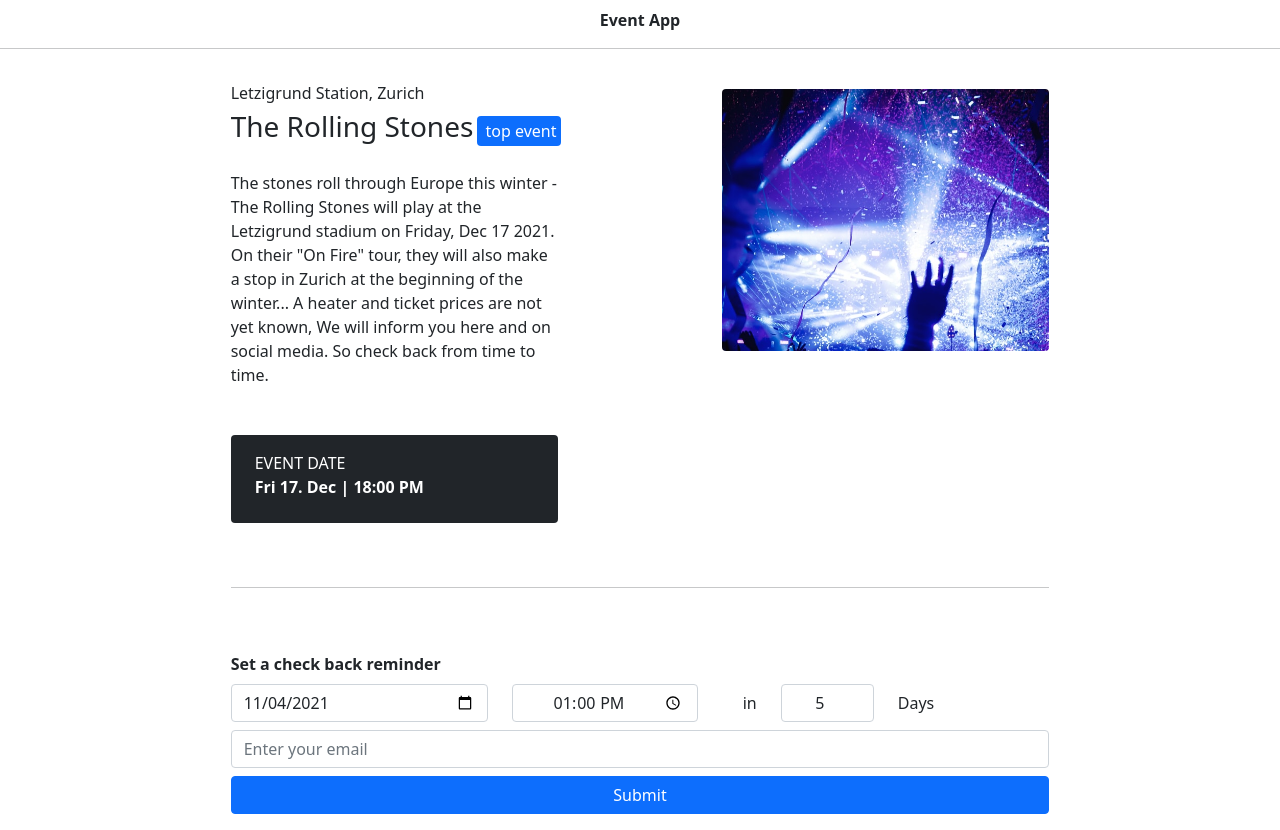
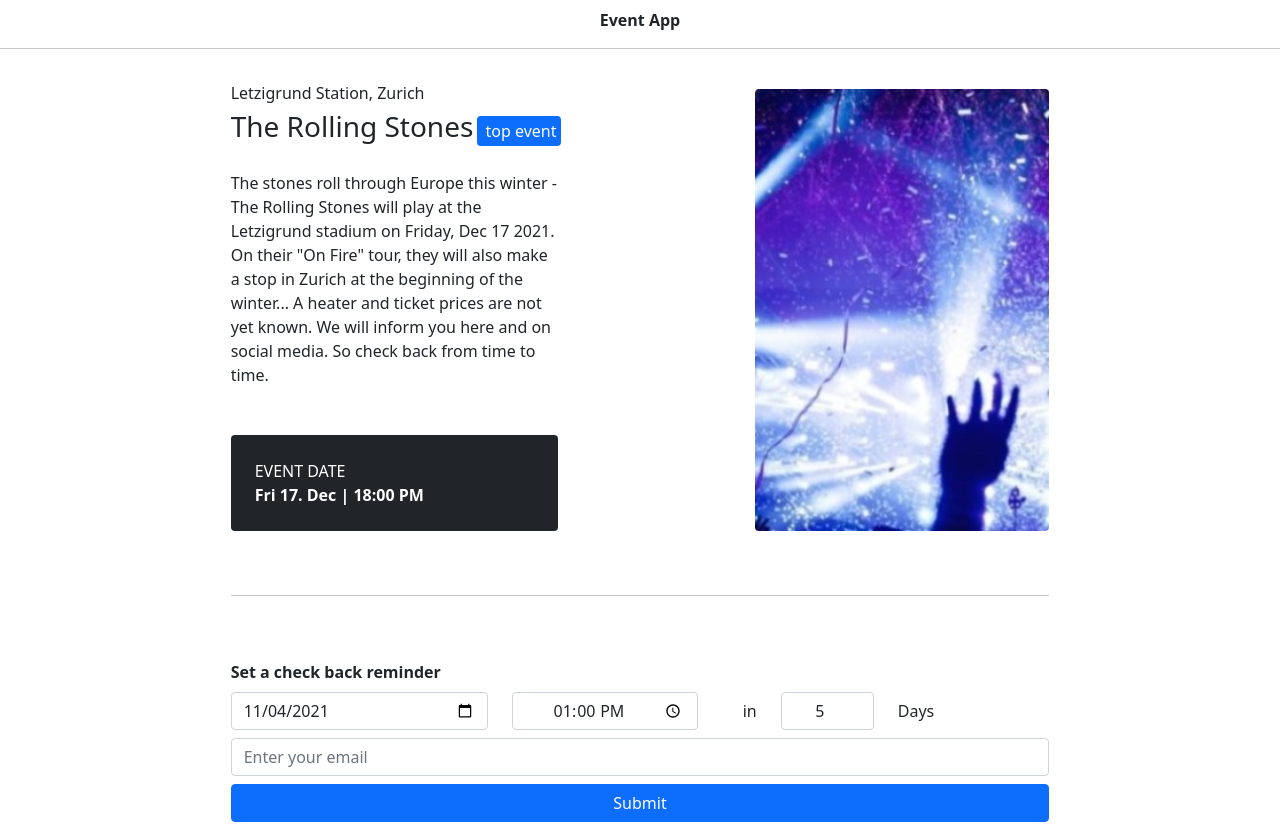
Before and after one commit to gianantoniopini/event-app, a Vue app in the folder front-end/: page / in a window 1280 px wide. Built offline with nearby package versions, Linux system fonts and the light colour scheme.

Commit message:
image resized, layout tweaks

```diff
--- a/front-end/src/components/EventReminder.vue
+++ b/front-end/src/components/EventReminder.vue
@@ -3,31 +3,32 @@
     <div class="row">
       <div class="col-8 offset-2">
         <div class="row">
-          <div class="col-12">
+          <div class="col-sm-12 col-lg-5">
             <div class="row">
-              <div class="col-sm-12 col-lg-5">
-                <div class="fw-light">Letzigrund Station, Zurich</div>
+              <div class="col-12 fw-light">Letzigrund Station, Zurich</div>
+            </div>
             <div class="row">
               <div class="col-12">
                 <span class="fs-3 text-nowrap">The Rolling Stones</span>
-                    <span
-                      class="rounded bg-primary text-white text-nowrap m-1 p-1"
-                    >
+                <span class="rounded bg-primary text-white text-nowrap m-1 p-1">
                   top event
                 </span>
               </div>
             </div>
-                <div class="mt-4">
-                  The stones roll through Europe this winter - The Rolling
-                  Stones will play at the Letzigrund stadium on
-                  {{ eventDateFormattedLong }}. On their "On Fire" tour, they
-                  will also make a stop in Zurich at the beginning of the
-                  winter... A heater and ticket prices are not yet known, We
-                  will inform you here and on social media. So check back from
-                  time to time.
+            <div class="row mt-4">
+              <div class="col-12">
+                The stones roll through Europe this winter - The Rolling Stones
+                will play at the Letzigrund stadium on
+                {{ eventDateFormattedLong }}. On their "On Fire" tour, they will
+                also make a stop in Zurich at the beginning of the winter... A
+                heater and ticket prices are not yet known. We will inform you
+                here and on social media. So check back from time to time.
               </div>
+            </div>
+            <div class="row">
+              <div class="col-12">
                 <div class="container-fluid rounded text-white bg-dark mt-5">
-                  <div class="row pt-3">
+                  <div class="row pt-4">
                     <div class="col-12 text-uppercase">Event Date</div>
                   </div>
                   <div class="row pb-4">
@@ -37,11 +38,13 @@
                   </div>
                 </div>
               </div>
+            </div>
+          </div>
           <div class="col-lg-2"></div>
-              <div class="col-sm-12 col-lg-5 mt-2">
+          <div class="col-sm-12 col-lg-5 mt-2 d-flex justify-content-lg-end">
             <img
-                  src="../assets/disco-lights-small.jpg"
-                  class="img-fluid rounded float-right"
+              src="../assets/disco-lights-small-resized.jpg"
+              class="img-fluid rounded"
             />
           </div>
         </div>
@@ -131,8 +134,6 @@
               </div>
             </div>
           </form>
-            </div>
-          </div>
         </div>
       </div>
     </div>
```
Also changed, not shown: front-end/src/assets/disco-lights-small-resized.jpg (added). Lines whose indentation alone changed are shown as unchanged.
